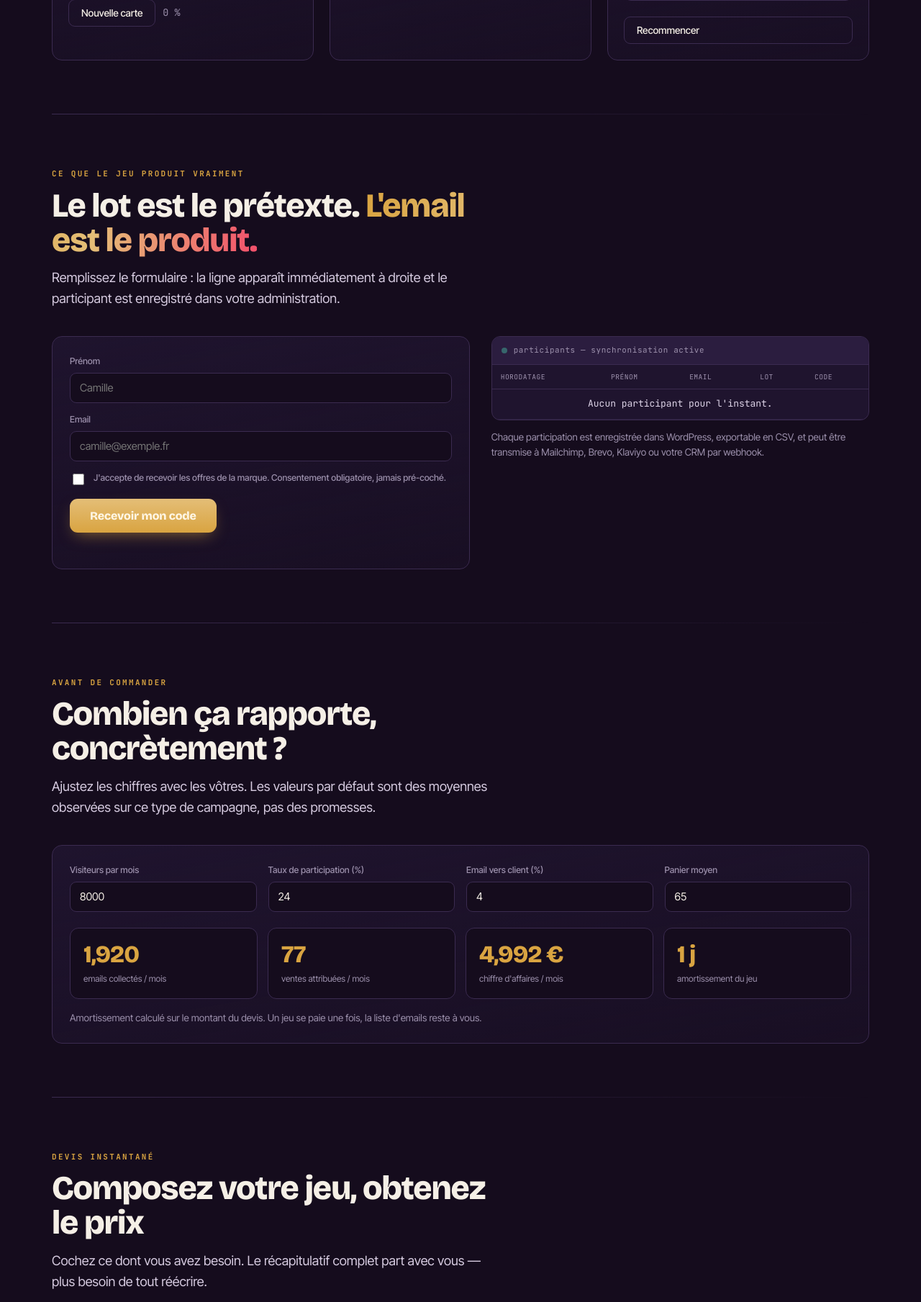
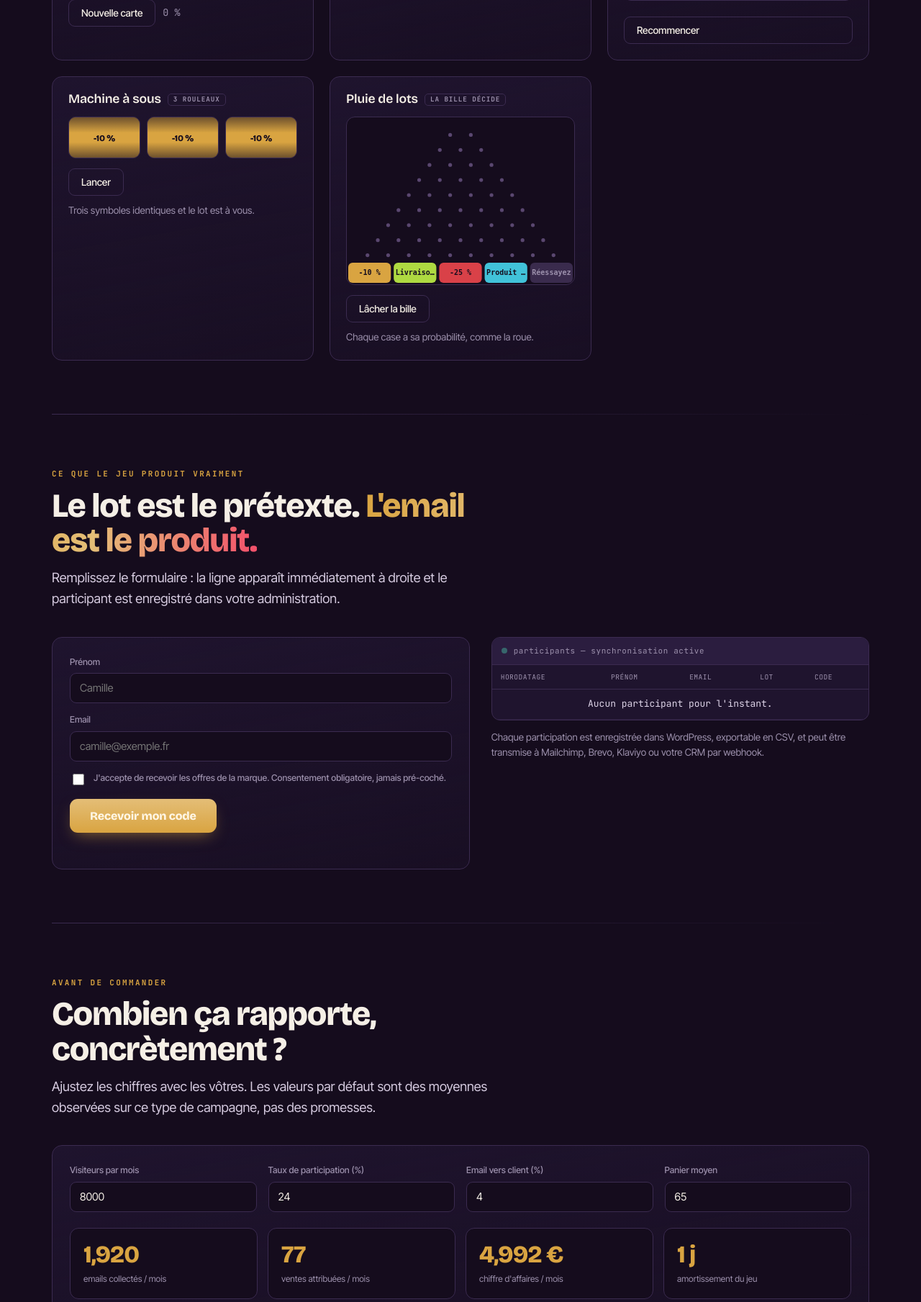
Before and after one commit to muhmett/freelancer-portfolio-website, a WordPress theme: template jeux-marketing/front-page.php in a window 1280 px wide. Shown: the part 2750-4559 px from the top of the page at 72% size. Run offline with PHP 8.4 and a stand-in for WordPress, Linux system fonts and the light colour scheme; the site name, menu and one post (Sample post) are stand-ins, and other content is empty; some libraries are stand-ins or nearby versions.

Commit message:
Ajoute deux jeux : machine à sous et pluie de lots
Les deux passent par le même moteur que les jeux existants : tirage
serveur, plafonds appliqués, jeton à usage unique pour la capture,
recoloration automatique aux couleurs de la marque.

- Machine à sous : trois rouleaux. Le serveur ayant déjà tranché, les
  rouleaux illustrent sa décision — trois fois le lot tiré si c'est
  gagné, une combinaison dépareillée sinon.
- Pluie de lots : la case d'arrivée est connue avant le lancer, on
  construit un chemin entre les clous qui y mène. Rare sur ce marché et
  c'est la démonstration qui accroche le plus l'œil.

Réglages, code court [jeu type="machine"] et [jeu type="plinko"],
section d'accueil et traductions suivent. Le tracé des cases n'utilise
pas ctx.roundRect, absent de Safari avant 16.4.

Tests : 64 assertions dans les deux modes de contact, plus les
vérifications PHP du tirage.

Co-Authored-By: Claude Opus 5 <noreply@anthropic.com>
Claude-Session: https://claude.ai/code/session_017oz8HhSJK5DtASbghiSPfq

```diff
--- a/jeux-marketing/assets/css/main.css
+++ b/jeux-marketing/assets/css/main.css
@@ -165,6 +165,20 @@ input[type=color]{width:56px;height:36px;border:1px solid var(--line);border-rad
 .box.done{cursor:default}
 .box.win{border-color:var(--accent);background:color-mix(in srgb,var(--accent) 16%,transparent);color:var(--accent)}
 .box.lose{opacity:.38;color:var(--muted)}
+/* machine à sous */
+.reels{display:grid;grid-template-columns:repeat(3,1fr);gap:9px}
+.reel{height:58px;overflow:hidden;border:1px solid var(--line);border-radius:10px;background:var(--ink);position:relative}
+.reel::after{content:'';position:absolute;inset:0;pointer-events:none;
+  background:linear-gradient(180deg,rgba(21,12,29,.55),transparent 38%,transparent 62%,rgba(21,12,29,.55))}
+.reel .strip{display:flex;flex-direction:column;will-change:transform}
+.reel .cell{height:58px;flex:none;display:grid;place-items:center;text-align:center;padding:0 7px;
+  font-family:var(--display);font-weight:800;font-size:.75rem;line-height:1.08;letter-spacing:-.015em;
+  overflow:hidden;overflow-wrap:anywhere}
+
+/* pluie de lots */
+.plinko-holder{border:1px solid var(--line);border-radius:12px;background:var(--ink);overflow:hidden}
+#plinkoCv{display:block;width:100%;height:232px;touch-action:manipulation}
+
 .qz-opt{display:block;width:100%;text-align:start;background:var(--ink-3);border:1px solid var(--line);border-radius:10px;
   padding:11px 14px;margin-bottom:8px;color:var(--paper);font-family:var(--body);font-size:.9rem;cursor:pointer;transition:.15s}
 .qz-opt:hover:not(:disabled){border-color:var(--accent)}
--- a/jeux-marketing/assets/js/app.js
+++ b/jeux-marketing/assets/js/app.js
@@ -488,6 +488,280 @@
 		} );
 	}
 
+	/* ══════════ MACHINE À SOUS ══════════ */
+	/* Trois rouleaux identiques = gagné. Le serveur ayant déjà tranché, les
+	   rouleaux ne font qu'illustrer sa décision : ils s'arrêtent sur le lot
+	   tiré si c'est gagné, sur une combinaison dépareillée sinon. */
+	var CELL = 58, CYCLES = 9, slotBusy = false;
+
+	function slotStrips() {
+		return $$( '#reels .strip' );
+	}
+	function buildReels() {
+		var strips = slotStrips();
+		if ( ! strips.length || ! LOTS.length ) { return; }
+		strips.forEach( function ( strip ) {
+			var html = '';
+			for ( var c = 0; c < CYCLES; c++ ) {
+				LOTS.forEach( function ( lot ) {
+					var face = String( lot.label );
+					if ( face.length > 18 ) { face = face.slice( 0, 17 ) + '…'; }
+					html += '<span class="cell" style="background:' + lotColor( lot ) + ';color:' +
+						( ( null === lot.hue || lot.losing ) ? '#9C90AC' : '#150C1D' ) + '">' +
+						esc( face ) + '</span>';
+				} );
+			}
+			strip.innerHTML = html;
+			strip.style.transition = 'none';
+			strip.style.transform  = 'translateY(0)';
+		} );
+	}
+
+	/**
+	 * Fait glisser un rouleau jusqu'au lot voulu.
+	 *
+	 * @param {Element} strip Bande du rouleau.
+	 * @param {number}  idx   Index du lot.
+	 * @param {number}  turns Nombre de tours avant l'arrêt.
+	 * @param {number}  ms    Durée.
+	 */
+	function stopReel( strip, idx, turns, ms ) {
+		var y = -( ( turns * LOTS.length ) + idx ) * CELL;
+		strip.style.transition = 'none';
+		strip.style.transform  = 'translateY(0)';
+		void strip.offsetWidth;
+		strip.style.transition = 'transform ' + ms + 'ms cubic-bezier(.16,.84,.28,1)';
+		strip.style.transform  = 'translateY(' + y + 'px)';
+	}
+
+	/* Combinaison dépareillée : on affiche trois lots différents. */
+	function missCombo( drawn ) {
+		var others = LOTS.map( function ( l, i ) { return i; } )
+			.filter( function ( i ) { return i !== drawn; } );
+		if ( others.length < 2 ) { return [ drawn, drawn, others[ 0 ] || drawn ]; }
+		var a = others[ Math.floor( Math.random() * others.length ) ];
+		var b = others.filter( function ( i ) { return i !== a; } );
+		return [ drawn, a, b[ Math.floor( Math.random() * b.length ) ] ];
+	}
+
+	if ( $( '#slotBtn' ) ) {
+		buildReels();
+		$( '#slotBtn' ).addEventListener( 'click', function () {
+			if ( slotBusy ) { return; }
+			slotBusy = true;
+			var btn = this;
+			btn.disabled = true;
+			$( '#slotMsg' ).textContent = '';
+
+			play( function ( lot, code ) {
+				var idx    = Math.max( 0, LOTS.indexOf( lot ) );
+				var faces  = code ? [ idx, idx, idx ] : missCombo( idx );
+				var strips = slotStrips();
+				var base   = reduced ? 120 : 900;
+
+				strips.forEach( function ( strip, i ) {
+					stopReel( strip, faces[ i ], 3 + i * 2, base + i * ( reduced ? 40 : 420 ) );
+				} );
+
+				setTimeout( function () {
+					slotBusy     = false;
+					btn.disabled = false;
+					$( '#slotMsg' ).textContent = code ? T.win + ' ' + lot.label : T.lose;
+					if ( code ) {
+						renderLots();
+						drawWheel();
+						if ( ! reduced ) { burst(); }
+					}
+				}, base + 2 * ( reduced ? 40 : 420 ) + ( reduced ? 20 : 160 ) );
+			} );
+		} );
+	}
+
+	/* ══════════ PLUIE DE LOTS ══════════ */
+	/* La case d'arrivée est connue avant le lancer : on construit un chemin
+	   qui y mène, puis on l'anime. Le hasard est déjà passé, côté serveur. */
+	var pk        = $( '#plinkoCv' ),
+		px        = pk ? pk.getContext( '2d' ) : null,
+		PK_ROWS   = 9,
+		pkBusy    = false,
+		pkBall    = null,
+		pkLanded  = -1;
+
+	/* ctx.roundRect n'existe pas partout : on trace le chemin à la main. */
+	function roundPath( c, x, y, w, h, r ) {
+		r = Math.min( r, w / 2, h / 2 );
+		c.beginPath();
+		c.moveTo( x + r, y );
+		c.arcTo( x + w, y, x + w, y + h, r );
+		c.arcTo( x + w, y + h, x, y + h, r );
+		c.arcTo( x, y + h, x, y, r );
+		c.arcTo( x, y, x + w, y, r );
+		c.closePath();
+	}
+
+	function pkSize() {
+		if ( ! px ) { return null; }
+		var r = pk.getBoundingClientRect(),
+			d = window.devicePixelRatio || 1,
+			w = Math.max( 200, r.width ),
+			h = Math.max( 180, r.height );
+		if ( pk.width !== Math.round( w * d ) || pk.height !== Math.round( h * d ) ) {
+			pk.width  = Math.round( w * d );
+			pk.height = Math.round( h * d );
+		}
+		px.setTransform( d, 0, 0, d, 0, 0 );
+		return { w: w, h: h };
+	}
+
+	function pkDraw() {
+		var s = pkSize();
+		if ( ! s || ! LOTS.length ) { return; }
+		var slotH = 30,
+			top   = 14,
+			usable = s.h - slotH - top,
+			gapY  = usable / PK_ROWS,
+			gapX  = s.w / ( PK_ROWS + 2 );
+
+		px.clearRect( 0, 0, s.w, s.h );
+
+		// Clous.
+		px.fillStyle = '#5A4770';
+		for ( var row = 0; row < PK_ROWS; row++ ) {
+			var count = row + 2,
+				y     = top + ( row + 0.5 ) * gapY;
+			for ( var i = 0; i < count; i++ ) {
+				var x = s.w / 2 + ( i - ( count - 1 ) / 2 ) * gapX;
+				px.beginPath();
+				px.arc( x, y, 2.6, 0, Math.PI * 2 );
+				px.fill();
+			}
+		}
+
+		// Cases du bas, une par lot.
+		var n = LOTS.length, cw = s.w / n;
+		LOTS.forEach( function ( lot, i ) {
+			var out = null !== lot.cap && lot.awarded >= lot.cap;
+			px.globalAlpha = out ? 0.3 : 1;
+			px.fillStyle   = lotColor( lot );
+			roundPath( px, i * cw + 2, s.h - slotH, cw - 4, slotH - 2, 6 );
+			px.fill();
+			px.globalAlpha = 1;
+
+			px.fillStyle    = ( null === lot.hue || lot.losing ) ? '#9C90AC' : '#150C1D';
+			px.font         = '600 10px "JetBrains Mono", monospace';
+			px.textAlign    = 'center';
+			px.textBaseline = 'middle';
+			var label = String( lot.label );
+			if ( label.length > 9 ) { label = label.slice( 0, 8 ) + '…'; }
+			px.fillText( label, i * cw + cw / 2, s.h - slotH / 2 - 1 );
+
+			if ( pkLanded === i ) {
+				px.strokeStyle = '#F5EFE6';
+				px.lineWidth   = 2;
+				roundPath( px, i * cw + 2, s.h - slotH, cw - 4, slotH - 2, 6 );
+				px.stroke();
+			}
+		} );
+
+		// Bille.
+		if ( pkBall ) {
+			px.fillStyle = '#F5EFE6';
+			px.beginPath();
+			px.arc( pkBall.x, pkBall.y, 6, 0, Math.PI * 2 );
+			px.fill();
+		}
+	}
+
+	/* Suite de déviations gauche/droite menant à la colonne voulue. */
+	function pkPath( targetCol ) {
+		var moves = [], right = Math.max( 0, Math.min( PK_ROWS, targetCol ) );
+		for ( var i = 0; i < PK_ROWS; i++ ) { moves.push( i < right ? 1 : 0 ); }
+		for ( var j = moves.length - 1; j > 0; j-- ) {
+			var k = Math.floor( Math.random() * ( j + 1 ) );
+			var t = moves[ j ]; moves[ j ] = moves[ k ]; moves[ k ] = t;
+		}
+		return moves;
+	}
+
+	function pkDrop( idx, after ) {
+		var s = pkSize();
+		if ( ! s ) { return after(); }
+		var n      = LOTS.length,
+			slotH  = 30,
+			top    = 14,
+			usable = s.h - slotH - top,
+			gapY   = usable / PK_ROWS,
+			gapX   = s.w / ( PK_ROWS + 2 ),
+			// Colonne visée, ramenée à l'échelle du nombre de rangées.
+			col    = Math.round( ( idx + 0.5 ) * PK_ROWS / n ),
+			moves  = pkPath( col ),
+			targetX = ( idx + 0.5 ) * ( s.w / n );
+
+		var pts = [ { x: s.w / 2, y: top - 6 } ], cx = s.w / 2;
+		moves.forEach( function ( m, r ) {
+			cx += ( m ? 1 : -1 ) * gapX / 2;
+			pts.push( { x: cx, y: top + ( r + 0.5 ) * gapY } );
+		} );
+		pts.push( { x: targetX, y: s.h - slotH - 6 } );
+
+		if ( reduced ) {
+			pkBall = pts[ pts.length - 1 ];
+			pkDraw();
+			return after();
+		}
+
+		var seg = 0, t0 = performance.now(), per = 170;
+		( function step( now ) {
+			var p = Math.min( ( now - t0 ) / per, 1 ),
+				a = pts[ seg ],
+				b = pts[ seg + 1 ];
+			// Léger rebond vertical entre deux clous.
+			pkBall = {
+				x: a.x + ( b.x - a.x ) * p,
+				y: a.y + ( b.y - a.y ) * p - Math.sin( p * Math.PI ) * 7
+			};
+			pkDraw();
+			if ( p < 1 ) {
+				requestAnimationFrame( step );
+			} else if ( seg < pts.length - 2 ) {
+				seg++;
+				t0 = now;
+				requestAnimationFrame( step );
+			} else {
+				after();
+			}
+		} )( t0 );
+	}
+
+	if ( pk && $( '#plinkoBtn' ) ) {
+		pkDraw();
+		window.addEventListener( 'resize', function () { if ( ! pkBusy ) { pkDraw(); } } );
+		$( '#plinkoBtn' ).addEventListener( 'click', function () {
+			if ( pkBusy ) { return; }
+			pkBusy = true;
+			var btn = this;
+			btn.disabled = true;
+			pkLanded = -1;
+			$( '#plinkoMsg' ).textContent = '';
+
+			play( function ( lot, code ) {
+				var idx = Math.max( 0, LOTS.indexOf( lot ) );
+				pkDrop( idx, function () {
+					pkLanded = idx;
+					pkBusy   = false;
+					btn.disabled = false;
+					pkDraw();
+					$( '#plinkoMsg' ).textContent = code ? T.win + ' ' + lot.label : T.lose;
+					if ( code ) {
+						renderLots();
+						drawWheel();
+						if ( ! reduced ) { burst(); }
+					}
+				} );
+			} );
+		} );
+	}
+
 	/* ══════════ QUIZ ══════════ */
 	var qi = 0, qOk = 0, qRun = 0;
 	function renderQuiz() {
@@ -769,6 +1043,8 @@
 		if ( $( '#hubText' ) ) { $( '#hubText' ).textContent = brandName ? brandName.slice( 0, 10 ).toUpperCase() : T.spin; }
 		renderLots();
 		drawWheel();
+		buildReels();
+		pkDraw();
 		buildEmbed();
 		if ( ! scratchDone ) { newCard(); }
 	}
--- a/jeux-marketing/inc/admin.php
+++ b/jeux-marketing/inc/admin.php
@@ -114,7 +114,7 @@ function jmk_sanitize( $in ) {
 
 	// Cases à cocher : absentes = 0.
 	$flags = array(
-		'game_wheel', 'game_scratch', 'game_tap', 'game_quiz',
+		'game_wheel', 'game_scratch', 'game_tap', 'game_quiz', 'game_slot', 'game_plinko',
 		'sec_brand', 'sec_lab', 'sec_leads', 'sec_roi', 'sec_quote', 'sec_specs', 'sec_faq',
 		'one_play',
 	);
@@ -363,6 +363,8 @@ function jmk_settings_page() {
 						jmk_check( 'game_scratch', __( 'Carte à gratter', 'jeux-marketing' ) );
 						jmk_check( 'game_tap', __( 'Tap-to-win', 'jeux-marketing' ) );
 						jmk_check( 'game_quiz', __( 'Quiz de marque', 'jeux-marketing' ) );
+						jmk_check( 'game_slot', __( 'Machine à sous', 'jeux-marketing' ) );
+						jmk_check( 'game_plinko', __( 'Pluie de lots', 'jeux-marketing' ), __( 'La bille tombe entre les clous et se range dans la case du lot.', 'jeux-marketing' ) );
 						?>
 					</div>
 				</div>
--- a/jeux-marketing/inc/defaults.php
+++ b/jeux-marketing/inc/defaults.php
@@ -40,6 +40,8 @@ function jmk_defaults() {
 		'game_scratch'  => 1,
 		'game_tap'      => 1,
 		'game_quiz'     => 1,
+		'game_slot'     => 1,
+		'game_plinko'   => 1,
 
 		// Sections affichées.
 		'sec_brand'     => 1,
--- a/jeux-marketing/inc/shortcode.php
+++ b/jeux-marketing/inc/shortcode.php
@@ -8,6 +8,8 @@
  *   [jeu type="grattage"]
  *   [jeu type="tap"]
  *   [jeu type="quiz"]
+ *   [jeu type="machine"]
+ *   [jeu type="plinko"]
  *   [jeu type="roue" formulaire="oui"]
  *
  * @package JeuxMarketing
@@ -49,6 +51,12 @@ function jmk_shortcode( $atts ) {
 		case 'quiz':
 			get_template_part( 'template-parts/game', 'quiz' );
 			break;
+		case 'machine':
+			get_template_part( 'template-parts/game', 'slot' );
+			break;
+		case 'plinko':
+			get_template_part( 'template-parts/game', 'plinko' );
+			break;
 		default:
 			get_template_part( 'template-parts/game', 'wheel' );
 			break;
--- /dev/null
+++ b/jeux-marketing/template-parts/game-plinko.php
@@ -0,0 +1,25 @@
+<?php
+/**
+ * Pluie de lots — la bille tombe entre les clous et se range dans une case.
+ *
+ * @package JeuxMarketing
+ */
+
+if ( ! defined( 'ABSPATH' ) ) {
+	exit;
+}
+?>
+<div class="game-card rv" id="jmk-plinko">
+	<h3><?php esc_html_e( 'Pluie de lots', 'jeux-marketing' ); ?>
+		<span class="tag"><?php esc_html_e( 'la bille décide', 'jeux-marketing' ); ?></span></h3>
+	<div class="plinko-holder">
+		<canvas id="plinkoCv" role="img"
+			aria-label="<?php esc_attr_e( 'Plateau de billes : la bille tombe dans la case du lot gagné.', 'jeux-marketing' ); ?>"></canvas>
+	</div>
+	<div class="row-inline">
+		<button class="btn btn-ghost" id="plinkoBtn"><?php esc_html_e( 'Lâcher la bille', 'jeux-marketing' ); ?></button>
+		<span class="small" id="plinkoMsg" role="status" aria-live="polite"><?php
+			esc_html_e( 'Chaque case a sa probabilité, comme la roue.', 'jeux-marketing' );
+		?></span>
+	</div>
+</div>
--- /dev/null
+++ b/jeux-marketing/template-parts/game-slot.php
@@ -0,0 +1,27 @@
+<?php
+/**
+ * Machine à sous.
+ *
+ * @package JeuxMarketing
+ */
+
+if ( ! defined( 'ABSPATH' ) ) {
+	exit;
+}
+?>
+<div class="game-card rv" id="jmk-slot">
+	<h3><?php esc_html_e( 'Machine à sous', 'jeux-marketing' ); ?>
+		<span class="tag"><?php esc_html_e( '3 rouleaux', 'jeux-marketing' ); ?></span></h3>
+	<div class="reels" id="reels" role="img"
+		aria-label="<?php esc_attr_e( 'Trois rouleaux de machine à sous', 'jeux-marketing' ); ?>">
+		<div class="reel"><div class="strip"></div></div>
+		<div class="reel"><div class="strip"></div></div>
+		<div class="reel"><div class="strip"></div></div>
+	</div>
+	<div class="row-inline">
+		<button class="btn btn-ghost" id="slotBtn"><?php esc_html_e( 'Lancer', 'jeux-marketing' ); ?></button>
+		<span class="small" id="slotMsg" role="status" aria-live="polite"><?php
+			esc_html_e( 'Trois symboles identiques et le lot est à vous.', 'jeux-marketing' );
+		?></span>
+	</div>
+</div>
--- a/jeux-marketing/template-parts/section-games.php
+++ b/jeux-marketing/template-parts/section-games.php
@@ -9,7 +9,8 @@ if ( ! defined( 'ABSPATH' ) ) {
 	exit;
 }
 
-$has_any = jmk_get( 'game_scratch' ) || jmk_get( 'game_tap' ) || jmk_get( 'game_quiz' );
+$has_any = jmk_get( 'game_scratch' ) || jmk_get( 'game_tap' ) || jmk_get( 'game_quiz' )
+	|| jmk_get( 'game_slot' ) || jmk_get( 'game_plinko' );
 if ( ! $has_any ) {
 	return;
 }
@@ -32,6 +33,12 @@ if ( ! $has_any ) {
 			if ( jmk_get( 'game_quiz' ) ) {
 				get_template_part( 'template-parts/game', 'quiz' );
 			}
+			if ( jmk_get( 'game_slot' ) ) {
+				get_template_part( 'template-parts/game', 'slot' );
+			}
+			if ( jmk_get( 'game_plinko' ) ) {
+				get_template_part( 'template-parts/game', 'plinko' );
+			}
 			?>
 		</div>
 	</div>
```
Also changed, not shown: LISEZMOI.md (+8 -2 lines), tests/e2e.html (+31 -0 lines), README.md, 1 other file.
